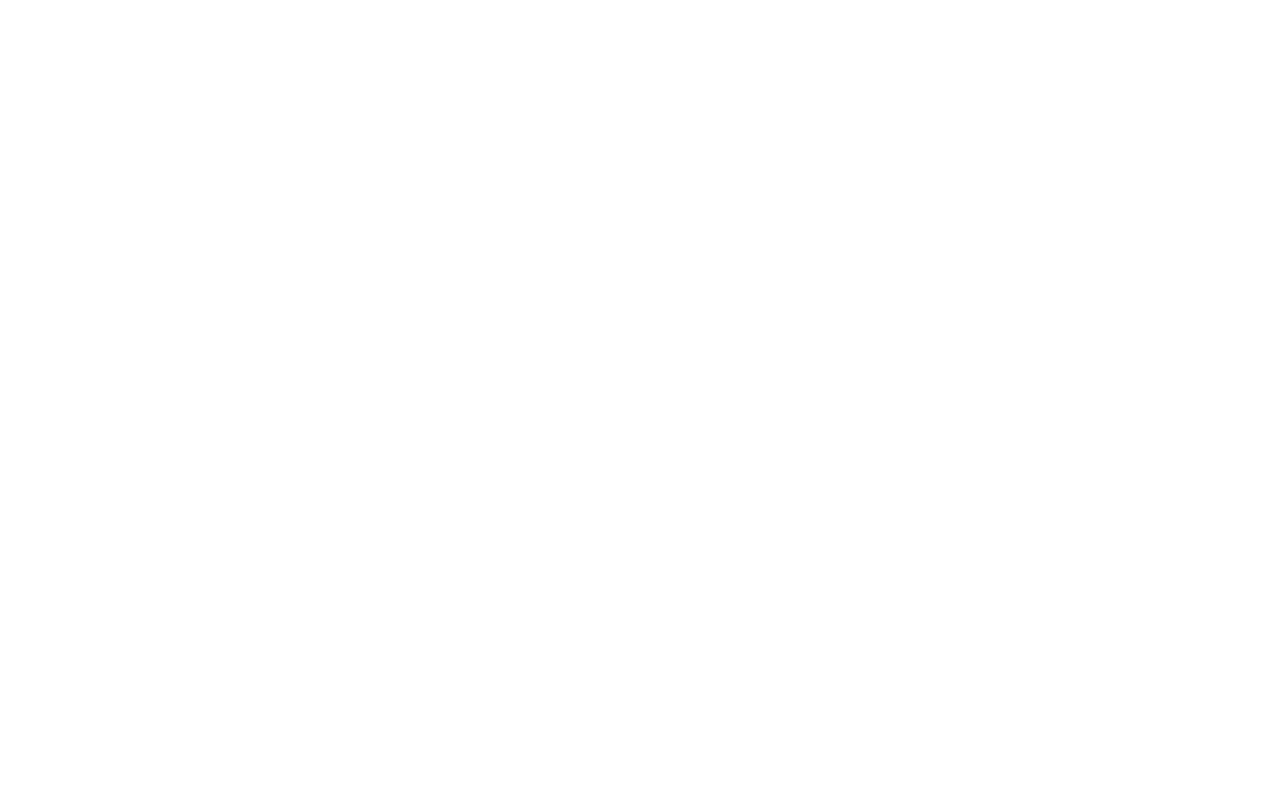
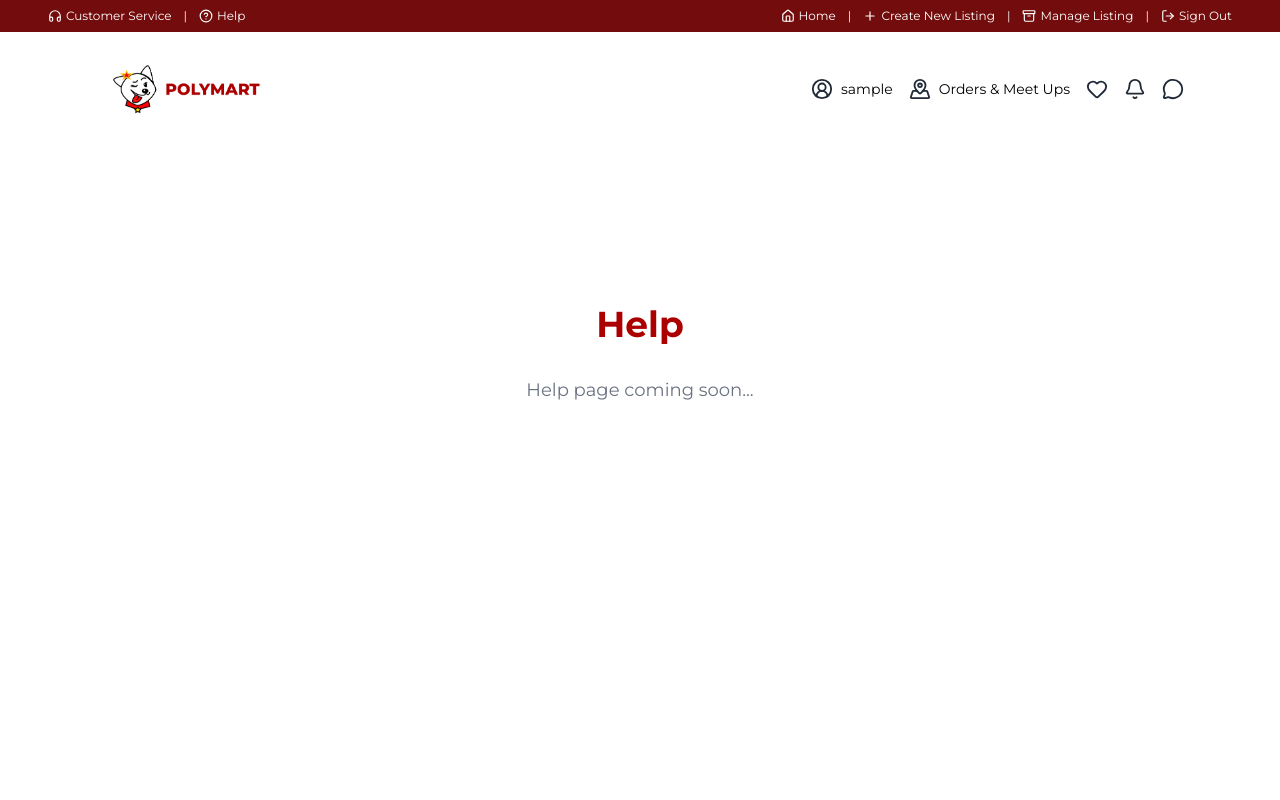
Before and after one commit to RaiGZ971/Polymart, a React (Vite) app in the folder client/: page /help in a window 1280 px wide. Before the commit this address had no page. Shown: the top 800 px of the page. Built offline with nearby package versions, Linux system fonts and the light colour scheme; no server answers; sample sign-in values are in the browser's storage.

Commit message:
feat: add new placeholder pages for Profile, Liked Items, Customer Service, Help, and Manage Listing; update navigation paths

```diff
--- a/client/src/App.jsx
+++ b/client/src/App.jsx
@@ -5,6 +5,11 @@ import LandingPage from "./pages/LandingPage";
 import SignUp from "./pages/general-pages/SignUp";
 import SignIn from "./pages/general-pages/SignIn";
 import GeneralDashboard from "./pages/general-pages/GeneralDashboard";
+import Profile from "./pages/general-pages/Profile";
+import LikedItems from "./pages/general-pages/LikedItems";
+import CustomerService from "./pages/general-pages/CustomerService";
+import Help from "./pages/general-pages/Help";
+import ManageListing from "./pages/general-pages/ManageListing";
 import "bootstrap-icons/font/bootstrap-icons.css";
 import OrdersMeetups from "./pages/general-pages/OrdersMeetups";
 import ViewProductDetails from "./pages/buyer-pages/ViewProductDetails";
@@ -20,6 +25,11 @@ function App() {
           <Route path="/signup" element={<SignUp />} />
           <Route path="/sign-in" element={<SignIn />} />
           <Route path="/dashboard" element={<GeneralDashboard />} />
+          <Route path="/profile" element={<Profile />} />
+          <Route path="/liked-items" element={<LikedItems />} />
+          <Route path="/customer-service" element={<CustomerService />} />
+          <Route path="/help" element={<Help />} />
+          <Route path="/manage-listing" element={<ManageListing />} />
           <Route path="/orders-meetups" element={<OrdersMeetups />} />
           <Route
             path="/buyer/view-product-details/:id?"
--- a/client/src/components/navigation/NavigationDashboard.jsx
+++ b/client/src/components/navigation/NavigationDashboard.jsx
@@ -146,8 +146,8 @@ const userID = "5jlgi4i2o"
   };
 
   const leftNavItems = [
-    { name: 'Customer Service', path: '/', icon: 'headphones' },
-    { name: 'Help', path: '/', icon: 'help' },
+    { name: 'Customer Service', path: '/customer-service', icon: 'headphones' },
+    { name: 'Help', path: '/help', icon: 'help' },
   ];
 
   const rightNavItems = [
@@ -158,12 +158,12 @@ const userID = "5jlgi4i2o"
       icon: 'plus',
       action: 'create-listing',
     },
-    { name: 'Manage Listing', path: '/', icon: 'box' },
+    { name: 'Manage Listing', path: '/manage-listing', icon: 'box' },
     { name: 'Sign Out', path: '/', icon: 'logout' },
   ];
 
   const bottomNavItems = [
-    { name: isLoadingProfile ? "Loading..." : (firstName || "User"), path: "/", icon: "user", hasText: true },
+    { name: isLoadingProfile ? "Loading..." : (firstName || "User"), path: "/profile", icon: "user", hasText: true },
     {
       name: 'Orders & Meet Ups',
       path: '/orders-meetups',
--- /dev/null
+++ b/client/src/pages/general-pages/CustomerService.jsx
@@ -0,0 +1,14 @@
+import { MainDashboard } from "../../components";
+
+export default function CustomerService() {
+  return (
+    <MainDashboard>
+      <div className="w-[80%] mt-10 flex flex-col items-center justify-center min-h-[400px]">
+        <h1 className="text-4xl font-bold text-primary-red mb-8">Customer Service</h1>
+        <div className="text-lg text-gray-500">
+          Customer Service page coming soon...
+        </div>
+      </div>
+    </MainDashboard>
+  );
+}
--- /dev/null
+++ b/client/src/pages/general-pages/Help.jsx
@@ -0,0 +1,14 @@
+import { MainDashboard } from "../../components";
+
+export default function Help() {
+  return (
+    <MainDashboard>
+      <div className="w-[80%] mt-10 flex flex-col items-center justify-center min-h-[400px]">
+        <h1 className="text-4xl font-bold text-primary-red mb-8">Help</h1>
+        <div className="text-lg text-gray-500">
+          Help page coming soon...
+        </div>
+      </div>
+    </MainDashboard>
+  );
+}
--- /dev/null
+++ b/client/src/pages/general-pages/LikedItems.jsx
@@ -0,0 +1,14 @@
+import { MainDashboard } from "../../components";
+
+export default function LikedItems() {
+  return (
+    <MainDashboard>
+      <div className="w-[80%] mt-10 flex flex-col items-center justify-center min-h-[400px]">
+        <h1 className="text-4xl font-bold text-primary-red mb-8">Liked Items</h1>
+        <div className="text-lg text-gray-500">
+          Liked Items page coming soon...
+        </div>
+      </div>
+    </MainDashboard>
+  );
+}
--- /dev/null
+++ b/client/src/pages/general-pages/ManageListing.jsx
@@ -0,0 +1,14 @@
+import { MainDashboard } from "../../components";
+
+export default function ManageListing() {
+  return (
+    <MainDashboard>
+      <div className="w-[80%] mt-10 flex flex-col items-center justify-center min-h-[400px]">
+        <h1 className="text-4xl font-bold text-primary-red mb-8">Manage Listing</h1>
+        <div className="text-lg text-gray-500">
+          Manage Listing page coming soon...
+        </div>
+      </div>
+    </MainDashboard>
+  );
+}
--- /dev/null
+++ b/client/src/pages/general-pages/Profile.jsx
@@ -0,0 +1,14 @@
+import { MainDashboard } from "../../components";
+
+export default function Profile() {
+  return (
+    <MainDashboard>
+      <div className="w-[80%] mt-10 flex flex-col items-center justify-center min-h-[400px]">
+        <h1 className="text-4xl font-bold text-primary-red mb-8">Profile</h1>
+        <div className="text-lg text-gray-500">
+          Profile page coming soon...
+        </div>
+      </div>
+    </MainDashboard>
+  );
+}
```
